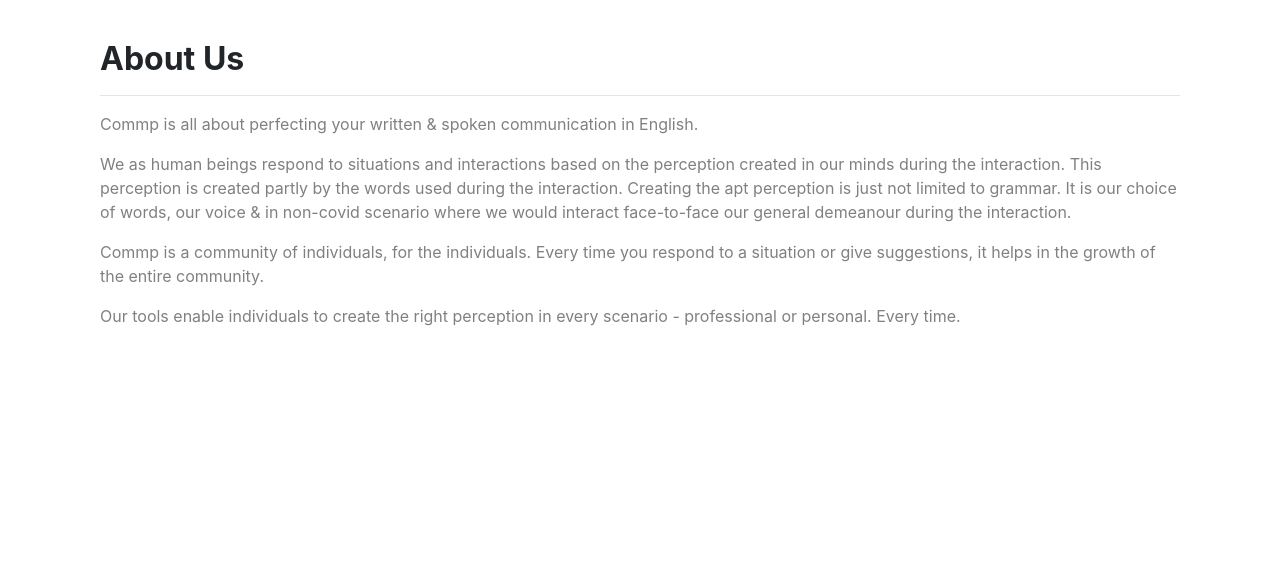
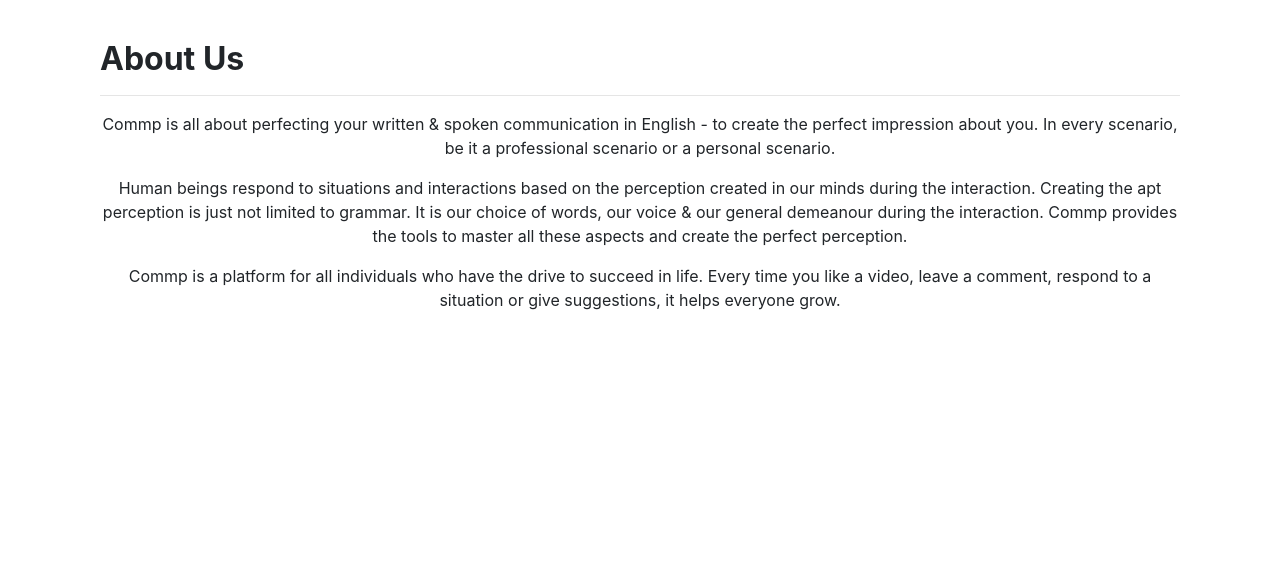
Before and after one commit to commpin07/commp, a Django app: page /about/ in a window 1280 px wide. Shown: the part 82-650 px from the top of the page. Run offline with Django 3.2, Linux system fonts and the light colour scheme; parts of the project's set-up code (start-up, migrations or seed data) failed here and were passed over; some libraries are stand-ins or nearby versions.

Commit message:
about us

```diff
--- a/contentpiece/templates/contentpiece/about.html
+++ b/contentpiece/templates/contentpiece/about.html
@@ -7,18 +7,14 @@
             <div class="container mb-3">
                 <h2 class="font-weight-bold mt-3">About Us</h2>
                 <hr>
-                    <p style="color: gray;">Commp is all about perfecting your written & spoken communication in English.</p>
+                    <p style="text-align: center;">Commp is all about perfecting your written & spoken communication in English - to create the perfect impression about you. In every scenario, be it a professional scenario or a personal scenario.</p>
 
-                    <p style="color: gray;">We as human beings respond to situations and interactions based on the perception created in our minds during the interaction. This perception is created partly by the words used during the interaction.
-                        Creating the apt perception is just not limited to grammar. It is our choice of words, our voice & in non-covid scenario where we would interact face-to-face our general demeanour during the interaction.
+                    <p style="text-align: center;">Human beings respond to situations and interactions based on the perception created in our minds during the interaction. Creating the apt perception is just not limited to grammar. It is our choice of words, our voice & our general demeanour during the interaction. Commp provides the tools to master all these aspects and create the perfect perception.
 
                         </p>
 
-                        <p style="color: gray;">Commp is a community of individuals, for the individuals. Every time you respond to a situation or give suggestions, it helps in the growth of the entire community.</p>
+                        <p style="text-align: center;">Commp is a platform for all individuals who have the drive to succeed in life. Every time you like a video, leave a comment, respond to a situation or give suggestions, it helps everyone grow.</p>
 
-                        <p style="color: gray;">
-                           Our tools enable individuals to create the right perception in every scenario - professional or personal. Every time.
-                        </p>
 
             </div>
         </div>
--- a/sean/emotions.txt
+++ b/sean/emotions.txt
@@ -1346,3 +1346,4 @@
  'ready': 'structured',
  'structured': 'structured',
  'all': 'confidence',
+ 'particular': 'attention to detail',
--- a/sean/templates/sean/answer_form.html
+++ b/sean/templates/sean/answer_form.html
@@ -17,7 +17,7 @@
                 <br>
                 <h2>Your Response</h2>
                 <hr>
-                <h6 style="font-weight: lighter;">Tip: {{item.tip}}</h6><br>
+                <h6>Tip: {{item.tip}}</h6><br>
                 <form enctype="multipart/form-data" method="POST">
                     {% csrf_token %}
                     {{ form.as_p }}
--- a/sean/templates/sean/feedback.html
+++ b/sean/templates/sean/feedback.html
@@ -22,7 +22,7 @@
                 <h5 style="font-weight: normal; font-size: small;">The feedback is displayed in the format - 'Your word #1': 'Perception created' ... 'Your Word #2': 'Perception created'...</h5><br>
 
                 <h3 style="font-weight: bold;">{{str_q}}</h3> <br> <hr>
-                <h5 style="font-weight: lighter;">Perceptions Created (number of instances):</h5>
+                <h6>Perceptions Created (number of instances):</h6>
                 <h5 style="font-weight: normal;">{{str_g}}</h5> <br>
 
                 <!-- {{emotion_list}} -->
```
